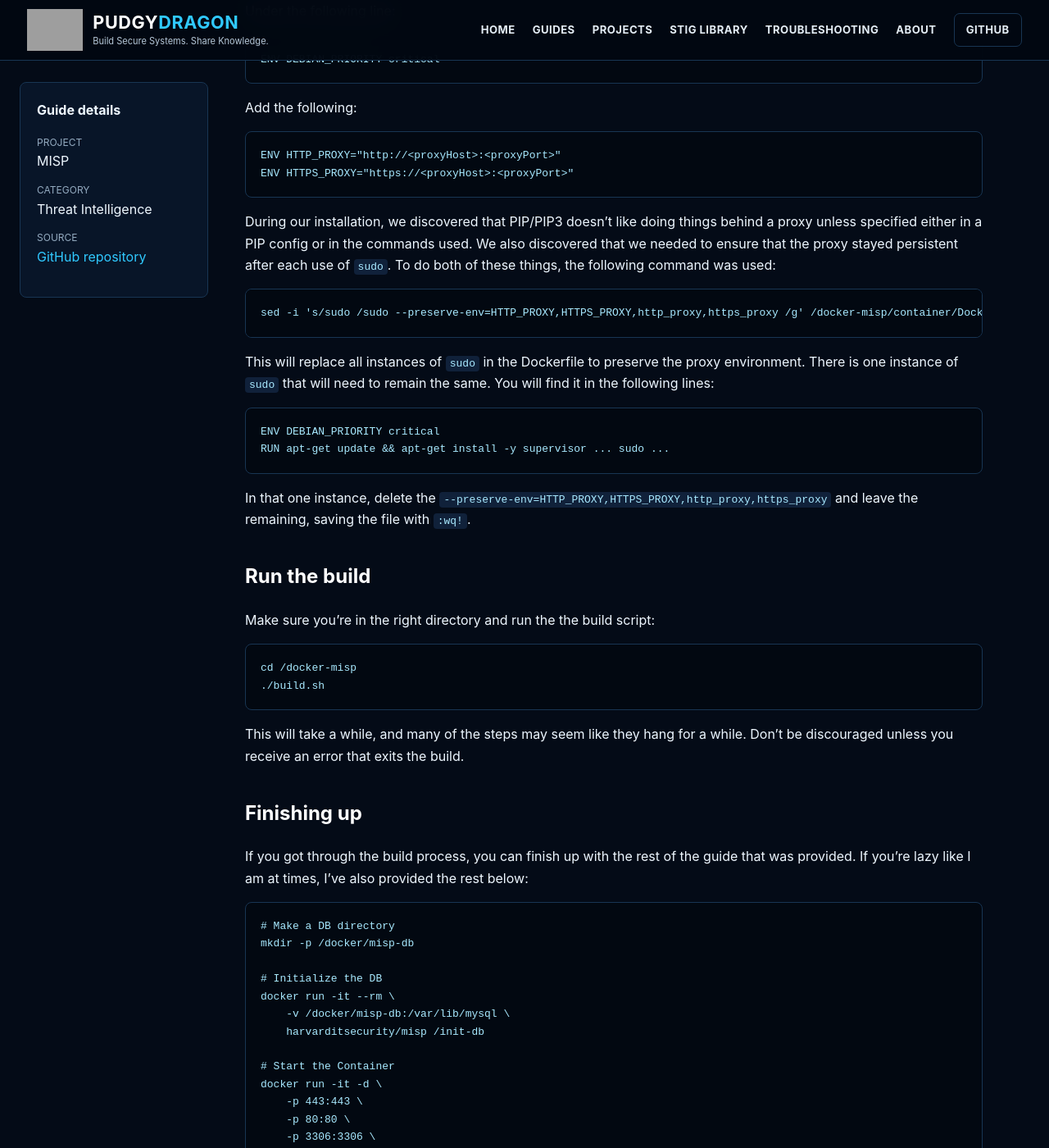
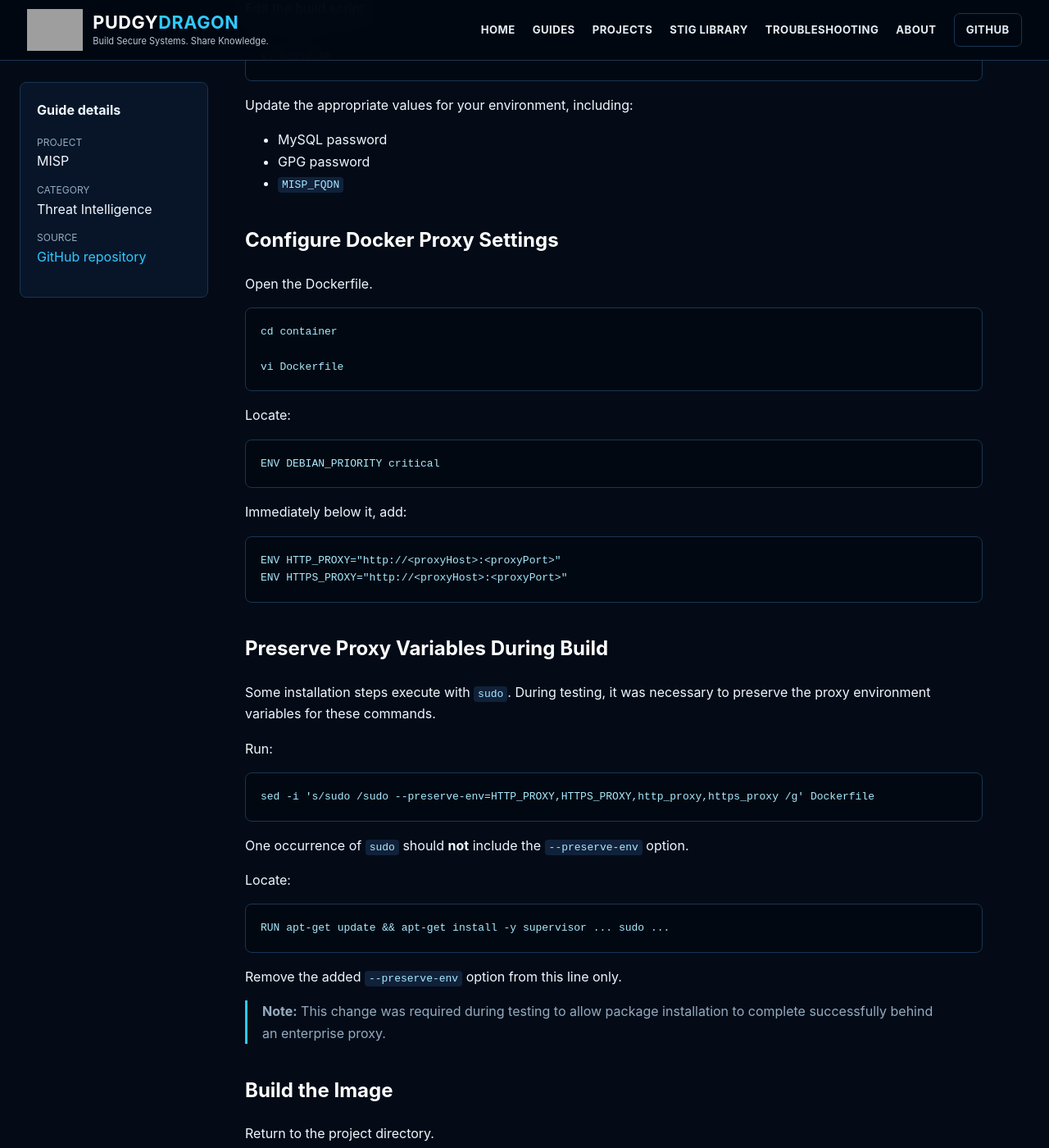
Before and after one commit to PudgyDragon/pudgydragon.github.io, a Jekyll site: the page built from _guides/misp-misp-container.md, in a window 1280 px wide and 1400 px high, scrolled down 1664 px. Shown: the whole window at 82% size. Built offline with Jekyll 4.4.1, drawn with Linux system fonts in a browser that asks for light colours; some of the changed text lies outside the part shown; grey boxes are pictures that could not be loaded.

Commit message:
Update misp-misp-container.md

````diff
--- a/_guides/misp-misp-container.md
+++ b/_guides/misp-misp-container.md
@@ -6,100 +6,173 @@
 source_url: "https://github.com/PudgyDragon/MISP/blob/main/MISP_Container.md"
 ---
 
-# Introduction
-### Updates coming soon
+## Introduction
 
-This is a guide for installing MISP on Docker. It assumes that you already have Docker installed. Some of the specs of the environment include:
+The official MISP Docker deployment is straightforward in environments with unrestricted internet access. Enterprise environments, however, often require additional configuration for HTTP/HTTPS proxies.
 
-- Behind a Proxy
-- RHEL
-- Repurposed Dell Server
+This guide documents the additional steps required to successfully build and deploy the Harvard IT Security Docker image for MISP in a proxied environment.
 
-The guide repository we used for our MISP install was:
+The deployment documented in this guide was performed on:
+
+- Red Hat Enterprise Linux (RHEL)
+- Docker
+- Enterprise HTTP/HTTPS proxy
+- Repurposed Dell server
+
+## Prerequisites
+
+This guide assumes:
+
+- Docker is already installed and operational.
+- Internet access is available through an HTTP/HTTPS proxy.
+- Git is installed.
+
+## Clone the Repository
+
+The official MISP Docker project can be found at:
+
 - https://github.com/MISP/docker-misp
 
-The repository we cloned is:
-- https://github.com/harvard-itsecurity/docker-misp.git
+This deployment uses the Harvard IT Security implementation:
 
-If you're not sitting behind a proxy, the installation guide from the docker-misp repository is pretty straight forward and you don't need to continue reading this guide.
+- https://github.com/harvard-itsecurity/docker-misp
 
-To clone the repository, navigate to the home directory if you're not already there using:
+Clone the repository using your proxy configuration.
+
+```bash
+cd ~
+
+git clone https://github.com/harvard-itsecurity/docker-misp.git \
+  --config "http.proxy=http://<proxyHost>:<proxyPort>"
 ```
-cd ~
+
+## Configure the Build Script
+
+Navigate to the repository.
+
+```bash
+cd docker-misp
 ```
-Use the following syntax to clone with your proxy:
+
+Edit the build script.
+
+```bash
+vi build.sh
 ```
-git clone https://github.com/harvard-itsecurity/docker-misp.git --config "http.proxy=http://<proxyHost>:<proxyPort>"
-```
-## Modify build.sh
-Once it's been cloned, modify the build.sh file with the recommended changes
-```
-cd docker-misp
-vi build.sh
-# Change all passwords (MYSQL, GPG)
-# Change at LEAST "MISP_FQDN" to your FQDN (domain)
-```
-## Add Proxy to Dockerfile
-Once that's done, you will need to add your proxy to the Dockerfile
-```
-cd /docker-misp/container
+
+Update the appropriate values for your environment, including:
+
+- MySQL password
+- GPG password
+- `MISP_FQDN`
+
+## Configure Docker Proxy Settings
+
+Open the Dockerfile.
+
+```bash
+cd container
+
 vi Dockerfile
 ```
-Under the following line:
-```
+
+Locate:
+
+```Dockerfile
 ENV DEBIAN_PRIORITY critical
 ```
-Add the following:
+
+Immediately below it, add:
+
+```Dockerfile
+ENV HTTP_PROXY="http://<proxyHost>:<proxyPort>"
+ENV HTTPS_PROXY="http://<proxyHost>:<proxyPort>"
 ```
-ENV HTTP_PROXY="http://<proxyHost>:<proxyPort>"
-ENV HTTPS_PROXY="https://<proxyHost>:<proxyPort>"
+
+## Preserve Proxy Variables During Build
+
+Some installation steps execute with `sudo`. During testing, it was necessary to preserve the proxy environment variables for these commands.
+
+Run:
+
+```bash
+sed -i 's/sudo /sudo --preserve-env=HTTP_PROXY,HTTPS_PROXY,http_proxy,https_proxy /g' Dockerfile
 ```
-During our installation, we discovered that PIP/PIP3 doesn't like doing things behind a proxy unless specified either in a PIP config or in the commands used. We also discovered that we needed to ensure that the proxy stayed persistent after each use of `sudo`. To do both of these things, the following command was used:
-```
-sed -i 's/sudo /sudo --preserve-env=HTTP_PROXY,HTTPS_PROXY,http_proxy,https_proxy /g' /docker-misp/container/Dockerfile
-```
-This will replace all instances of `sudo` in the Dockerfile to preserve the proxy environment. There is one instance of `sudo` that will need to remain the same. You will find it in the following lines:
-```
-ENV DEBIAN_PRIORITY critical
+
+One occurrence of `sudo` should **not** include the `--preserve-env` option.
+
+Locate:
+
+```Dockerfile
 RUN apt-get update && apt-get install -y supervisor ... sudo ...
 ```
-In that one instance, delete the `--preserve-env=HTTP_PROXY,HTTPS_PROXY,http_proxy,https_proxy` and leave the remaining, saving the file with `:wq!`.
 
-## Run the build
-Make sure you're in the right directory and run the the build script:
+Remove the added `--preserve-env` option from this line only.
+
+> **Note:** This change was required during testing to allow package installation to complete successfully behind an enterprise proxy.
+
+## Build the Image
+
+Return to the project directory.
+
+```bash
+cd ..
 ```
-cd /docker-misp
+
+Start the build.
+
+```bash
 ./build.sh
 ```
-This will take a while, and many of the steps may seem like they hang for a while. Don't be discouraged unless you receive an error that exits the build.
-## Finishing up
-If you got through the build process, you can finish up with the rest of the guide that was provided. If you're lazy like I am at times, I've also provided the rest below:
+
+> **Note:** Building the container may take several minutes. Some build steps may appear inactive while packages are downloading or compiling.
+
+## Initialize the Database
+
+Create the database directory.
+
+```bash
+mkdir -p /docker/misp-db
 ```
-# Make a DB directory
-mkdir -p /docker/misp-db
 
-# Initialize the DB
-docker run -it --rm \
+Initialize the database.
+
+```bash
+docker run --rm \
     -v /docker/misp-db:/var/lib/mysql \
-    harvarditsecurity/misp /init-db
+    harvarditsecurity/misp \
+    /init-db
+```
 
-# Start the Container
-docker run -it -d \
+## Start MISP
+
+```bash
+docker run -d \
+    -p 80:80 \
     -p 443:443 \
-    -p 80:80 \
     -p 3306:3306 \
     -p 6666:6666 \
     -v /docker/misp-db:/var/lib/mysql \
     harvarditsecurity/misp
+```
 
-# Access Web URL
-Navigate to the MISP_FQDN you defined
-Login: admin@admin.test
-Password: admin
-```
-## Extra
-If you're like my team, it's likely you have other containers you're wanting to run with MISP (like OpenCTI). The guide we followed doesn't tell you how to keep the build persistent in the event you need to restart docker. To do so, you will need to edit an existing `docker-compose.yml` file. The location may vary; `cd` to the location and run `vi docker-compose.yml`. To ensure the build will run with docker compose, add the following information to the `services:` section of the file:
-```
+Browse to the configured `MISP_FQDN`.
+
+Default credentials:
+
+| Username | Password |
+|-----------|----------|
+| admin@admin.test | admin |
+
+> **Important:** Change the default administrator password immediately after logging in.
+
+## Configure Docker Compose
+
+If MISP will be managed alongside other containers (such as OpenCTI), adding it to an existing Docker Compose deployment simplifies lifecycle management.
+
+Example service definition:
+
+```yaml
 misp:
   image: harvarditsecurity/misp
   ports:
@@ -111,21 +184,44 @@
     - /docker/misp-db:/var/lib/mysql
   restart: always
 ```
-Before it will work properly (running `docker-compose` may create a second instance) you will need to stop the current docker container of MISP. You can find if MISP is currently running using:
-```
+
+If the standalone container is already running, stop it before starting Docker Compose.
+
+List running containers.
+
+```bash
 docker ps
 ```
-If you see the MISP container `UP`, you will need to run:
+
+Stop the MISP container.
+
+```bash
+docker stop <container-id>
 ```
-docker stop <containerID>
-```
-From the directory your `docker-compose.yml` file is in, run:
-```
+
+Start the Compose stack.
+
+```bash
 docker-compose up -d
 ```
-Your MISP container is now part of the docker-compose.yml along with your other containers, and they are all able to be controlled with `docker-compose` together.
 
-## Issues?
-If you're still having issues with docker-misp through your proxy, there may be a few other places you need to add proxy settings. I will add those soon.
+## Verification
 
-(more configs coming soon)
+Verify the deployment by confirming:
+
+- The MISP login page loads successfully.
+- Authentication succeeds using the administrator account.
+- Docker reports the container as healthy.
+- The database volume persists across container restarts.
+- HTTPS is functioning as expected (if configured).
+
+## Known Issues
+
+Additional proxy configuration may be required depending on the environment. Some package managers and utilities may require proxy settings to be configured independently.
+
+This section will be updated as additional proxy-related configurations are identified.
+
+## Additional Resources
+
+- https://github.com/MISP/docker-misp
+- https://github.com/harvard-itsecurity/docker-misp
````
